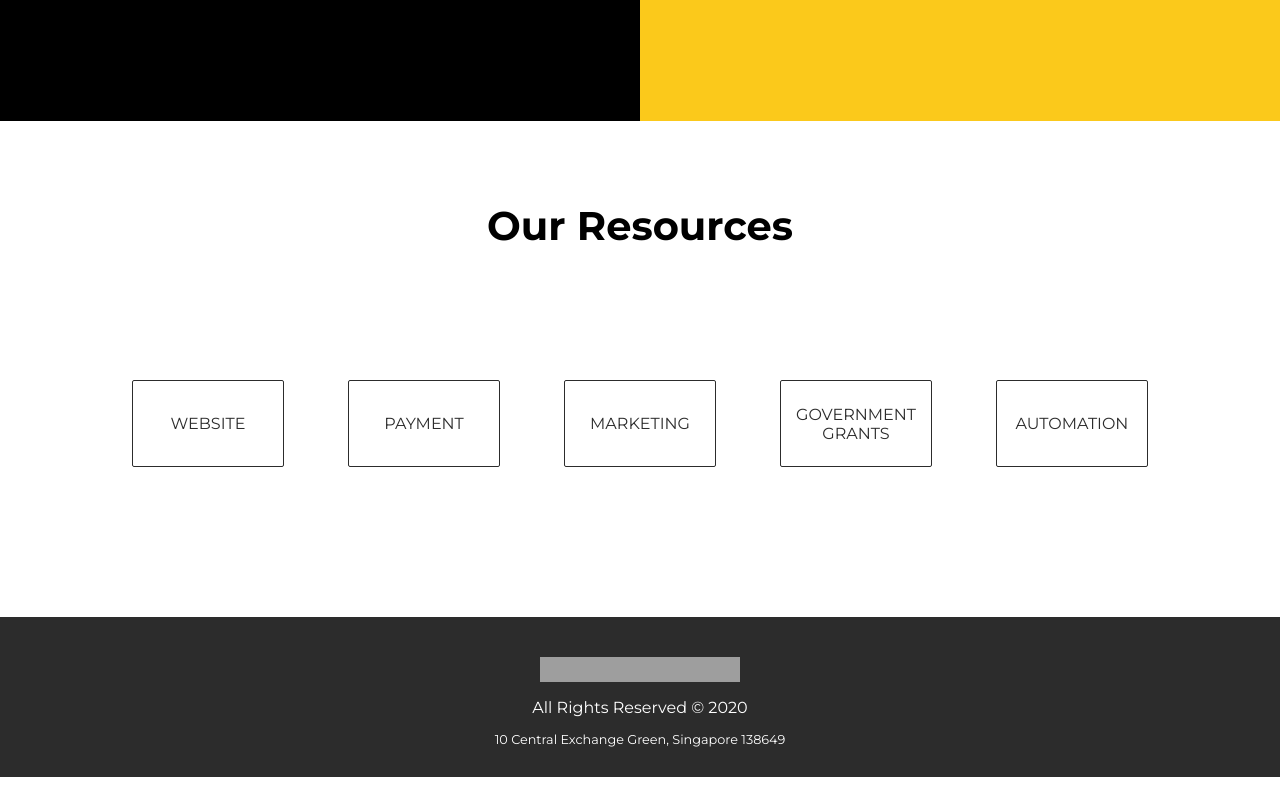
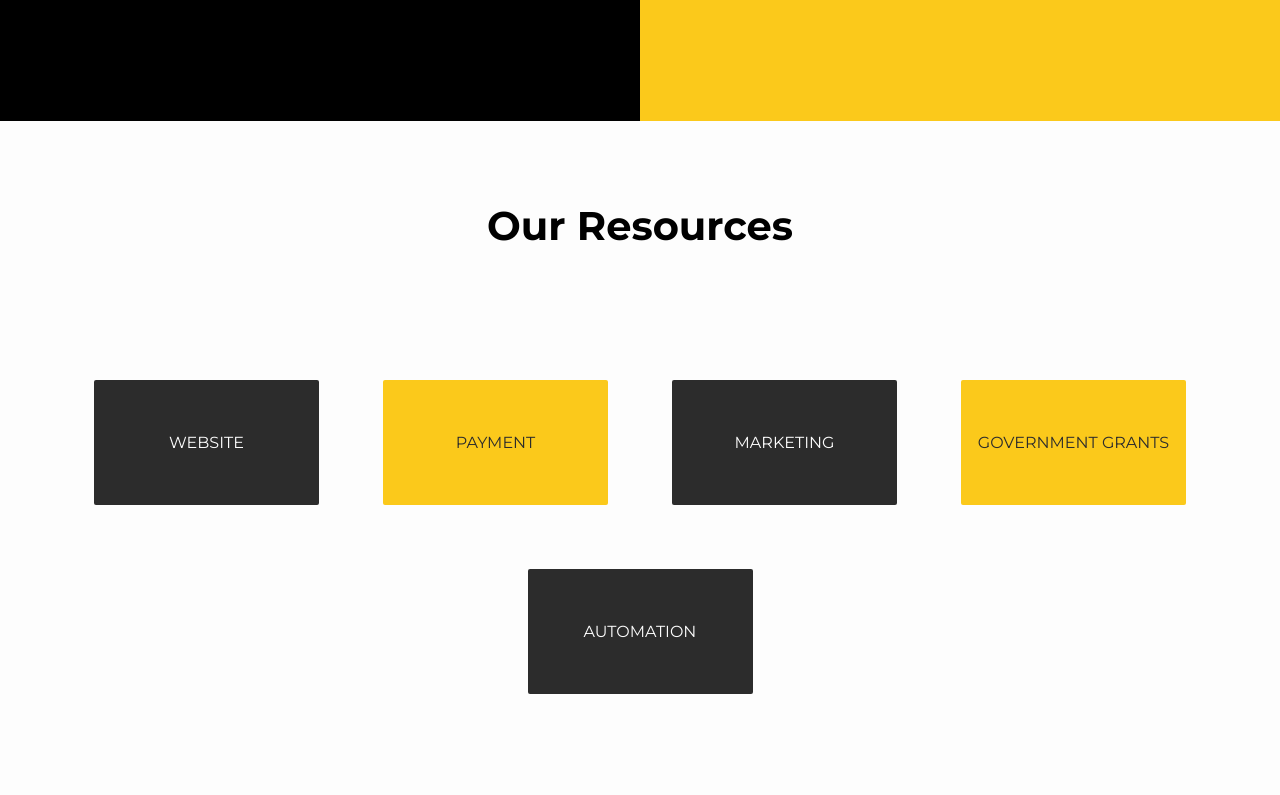
Before and after one commit to go-online-fund/frontend, a React (Create React App) app: page /how-the-fund-works in a window 1280 px wide. Shown: the part 1845-2640 px from the top of the page. Built offline with nearby package versions, Linux system fonts and the light colour scheme; grey boxes are pictures that could not be loaded; what react-video-play would draw is missing.

Commit message:
- updated sponsors and figures - increase header items margin - updated resources box styles

```diff
--- a/src/components/header/header.tsx
+++ b/src/components/header/header.tsx
@@ -70,7 +70,13 @@ const Navigation = styled.nav`
     padding-top: 5px;
 
     > * {
-      margin: 0 0.5rem;
+      margin: 0 1rem;
+    }
+  }
+
+  @media (min-width: 1024px) {
+    > * {
+      margin: 0 1.5rem;
     }
   }
 `;
--- a/src/components/pages/landing/partner.tsx
+++ b/src/components/pages/landing/partner.tsx
@@ -120,7 +120,6 @@ const PartnersGrid = styled.div`
   }
 `;
 
-
 // only import polyfill if scrollBehavior is not supported by browser
 if (!('scrollBehavior' in document.documentElement.style)) {
   import('smoothscroll-polyfill').then((smoothscroll) => {
@@ -169,7 +168,7 @@ const Partner: React.FC = () => {
             <CountUp
               formattingFn={(e) => e.toLocaleString('en-US')}
               start={100}
-              end={70000}
+              end={140000}
             />
           </div>
           <span>amount of resources raised</span>
@@ -179,7 +178,7 @@ const Partner: React.FC = () => {
             <CountUp
               formattingFn={(e) => e.toLocaleString('en-US')}
               start={0}
-              end={3}
+              end={17}
             />
           </div>
           {' '}
--- a/src/components/pages/landing/partners.json
+++ b/src/components/pages/landing/partners.json
@@ -34,5 +34,21 @@
   {
     "companyName": "Inbox Consults",
     "companyLogo": "https://res.cloudinary.com/dtemq7kdo/image/upload/v1586786918/INBOX-CONSULTS_tkpnig.png"
+  },
+  {
+    "companyName": "Spenmo",
+    "companyLogo": "https://res.cloudinary.com/dtemq7kdo/image/upload/v1587181542/SPENMO_lpjugi.png"
+  },
+  {
+    "companyName": "BotDistrikt",
+    "companyLogo": "https://res.cloudinary.com/dtemq7kdo/image/upload/v1587181541/botdistrikt_i4h3kr.png"
+  },
+  {
+    "companyName": "One Vision",
+    "companyLogo": "https://res.cloudinary.com/dtemq7kdo/image/upload/v1587181533/onev_qzbawh.png"
+  },
+  {
+    "companyName": "Triple D",
+    "companyLogo": "https://res.cloudinary.com/dtemq7kdo/image/upload/v1587181532/Triple_D_oux2in.svg"
   }
 ]
--- a/src/components/pages/the-fund/how-it-works.tsx
+++ b/src/components/pages/the-fund/how-it-works.tsx
@@ -35,7 +35,6 @@ const HowItWorksSection = styled.section`
   @media (min-width: 768px) {
     flex-flow: row wrap;
   }
-
 
   @media (min-width: 1366px) {
     max-width: 80vw;
--- a/src/components/pages/the-fund/resouces.tsx
+++ b/src/components/pages/the-fund/resouces.tsx
@@ -1,12 +1,16 @@
 import React from 'react';
 import styled from 'styled-components';
 import { StylesSchema } from '../../../shared/enums/styles';
+
+interface HelpAreasGridItemProps {
+  isEven: boolean;
+}
 
 const ResourcesWrapper = styled.section`
   text-align: center;
   padding-top: 40px;
   padding-bottom: 80px;
-  background: white
+  background-color: ${StylesSchema.White};
 `;
 
 const ResourcesHeader = styled.h1`
@@ -33,39 +37,39 @@ const HelpAreasGrid = styled.div`
   }
 `;
 
-const HelpAreasGridItem = styled.section`
+const HelpAreasGridItem = styled.section<HelpAreasGridItemProps>`
   -webkit-tap-highlight-color: transparent;
   align-items: center;
-  border: 1px solid ${StylesSchema.DarkGrey};
+  background-color: ${({ isEven }) => (isEven ? StylesSchema.DarkGrey : StylesSchema.Yellow)};
+  background-color: ${({ isEven }) => (isEven ? StylesSchema.DarkGrey : StylesSchema.Yellow)};
   border-radius: 2px;
-  color: ${StylesSchema.DarkGrey};
+  color: ${({ isEven }) => (isEven ? StylesSchema.White : StylesSchema.DarkGrey)};
   cursor: pointer;
   display: flex;
   flex-flow: row wrap;
-  height: 85px;
+  height: 125px;
   justify-content: center;
   margin: 2rem;
   text-transform: uppercase;
   transition: transform 0.5s ease;
-  width: 150px;
+  width: 225px;
 
   &:hover {
-    background-color: ${StylesSchema.DarkGrey};
-    color: ${StylesSchema.White};
+    background-color: ${({ isEven }) => (isEven ? StylesSchema.Yellow : StylesSchema.DarkGrey)};
+    color: ${({ isEven }) => (isEven ? StylesSchema.DarkGrey : StylesSchema.White)};
     transform: scale(1.05);
-
   }
 `;
+
+const RESOURCES = ['Website', 'Payment', 'Marketing', 'Government Grants', 'Automation'];
 
 const Resources: React.FC = () => (
   <ResourcesWrapper>
     <ResourcesHeader>Our Resources</ResourcesHeader>
     <HelpAreasGrid>
-      <HelpAreasGridItem>Website</HelpAreasGridItem>
-      <HelpAreasGridItem>Payment</HelpAreasGridItem>
-      <HelpAreasGridItem>Marketing</HelpAreasGridItem>
-      <HelpAreasGridItem>Government Grants</HelpAreasGridItem>
-      <HelpAreasGridItem>Automation</HelpAreasGridItem>
+      {
+        RESOURCES.map((resource, index) => <HelpAreasGridItem isEven={index % 2 === 0}>{resource}</HelpAreasGridItem>)
+      }
     </HelpAreasGrid>
   </ResourcesWrapper>
 );
```
